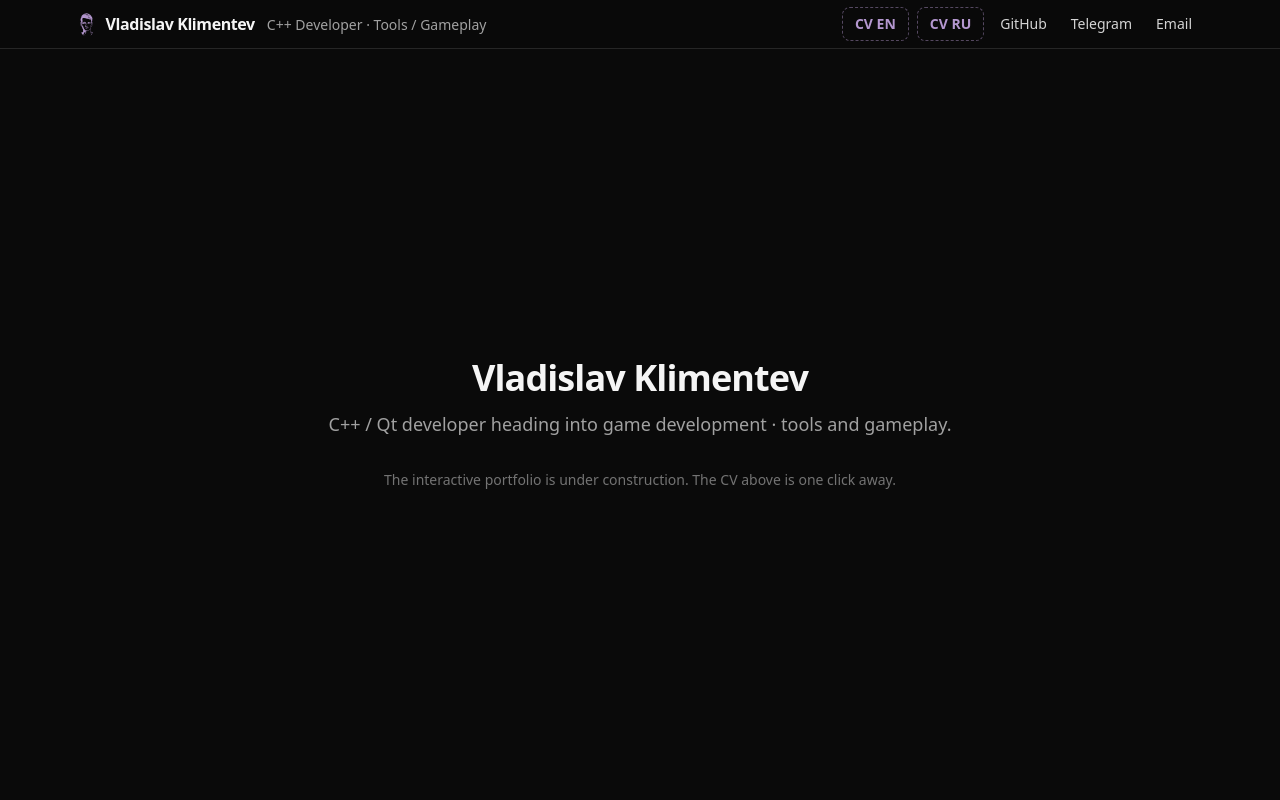
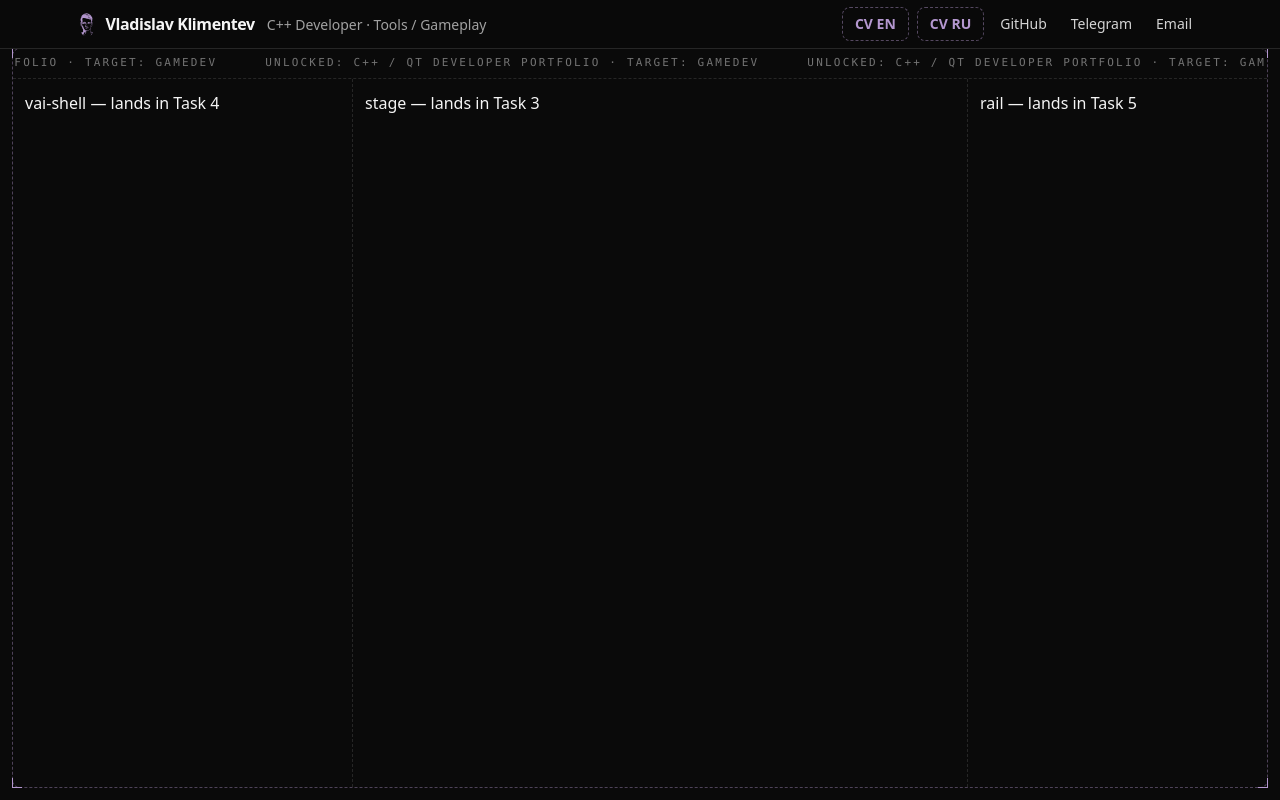
Before and after one commit to vetnem1lk/me.cryzothic.tech, a React (Vite) app: page / in a window 1280 px wide. Built offline with nearby package versions, Linux system fonts and the light colour scheme.

Commit message:
feat: lazy game-board shell with HUD frame and UNLOCKED marquee

```diff
--- a/src/App.tsx
+++ b/src/App.tsx
@@ -1,22 +1,27 @@
-import FastPath from './components/FastPath'
-import TargetCursor from './components/TargetCursor'
+import { Suspense, lazy } from 'react';
+import FastPath from './components/FastPath';
+import TargetCursor from './components/TargetCursor';
+
+const Board = lazy(() => import('./components/board/Board'));
+
+function BoardFallback() {
+  return (
+    <div className="flex flex-1 items-center justify-center">
+      <p className="font-mono text-sm text-neutral-500">loading board…</p>
+    </div>
+  );
+}
 
 export default function App() {
   return (
     <>
       <TargetCursor />
       <FastPath />
-      <main className="flex min-h-dvh items-center justify-center bg-neutral-950 pt-12 text-neutral-100">
-        <div className="px-4 text-center">
-          <h1 className="text-3xl font-semibold tracking-tight sm:text-4xl">Vladislav Klimentev</h1>
-          <p className="mt-3 text-lg text-neutral-400">
-            C++ / Qt developer heading into game development · tools and gameplay.
-          </p>
-          <p className="mt-8 text-sm text-neutral-500">
-            The interactive portfolio is under construction. The CV above is one click away.
-          </p>
-        </div>
+      <main className="flex min-h-dvh flex-col bg-neutral-950 pt-12 text-neutral-100">
+        <Suspense fallback={<BoardFallback />}>
+          <Board />
+        </Suspense>
       </main>
     </>
-  )
+  );
 }
--- /dev/null
+++ b/src/components/board/Board.tsx
@@ -0,0 +1,36 @@
+import Marquee from './Marquee';
+
+const CORNER = 'absolute h-2.5 w-2.5 border-accent';
+const CORNERS = [
+  'top-[-1px] left-[-1px] border-t border-l',
+  'top-[-1px] right-[-1px] border-t border-r',
+  'bottom-[-1px] left-[-1px] border-b border-l',
+  'bottom-[-1px] right-[-1px] border-b border-r',
+];
+
+export default function Board() {
+  return (
+    <div className="mx-auto flex w-full max-w-7xl flex-1 flex-col px-3 pb-3 md:h-[calc(100dvh-3rem)] md:min-h-[520px]">
+      <div className="relative flex min-h-0 flex-1 flex-col rounded-lg border border-dashed border-accent/40">
+        {CORNERS.map((c) => (
+          <span key={c} aria-hidden className={`${CORNER} ${c}`} />
+        ))}
+        <Marquee />
+        <div className="min-h-0 flex-1 md:grid md:grid-cols-[340px_minmax(0,1fr)_300px]">
+          <aside
+            data-dock
+            className="border-b border-dashed border-neutral-800 p-3 md:border-r md:border-b-0"
+          >
+            vai-shell — lands in Task 4
+          </aside>
+          <section data-dock className="border-b border-dashed border-neutral-800 p-3 md:border-b-0">
+            stage — lands in Task 3
+          </section>
+          <aside data-dock className="p-3 md:border-l md:border-dashed md:border-neutral-800">
+            rail — lands in Task 5
+          </aside>
+        </div>
+      </div>
+    </div>
+  );
+}
--- /dev/null
+++ b/src/components/board/Marquee.tsx
@@ -0,0 +1,22 @@
+const STATUS = 'UNLOCKED: C++ / Qt Developer Portfolio · Target: GameDev';
+
+export default function Marquee() {
+  return (
+    <div
+      data-dock
+      className="flex gap-12 overflow-hidden border-b border-dashed border-neutral-800 px-3 py-1.5"
+    >
+      {[0, 1].map((dup) => (
+        <div
+          key={dup}
+          aria-hidden={dup === 1 || undefined}
+          className="marquee-track flex min-w-full shrink-0 justify-around gap-12 font-mono text-[11px] tracking-[0.2em] whitespace-nowrap text-neutral-500 uppercase"
+        >
+          {[0, 1, 2].map((i) => (
+            <span key={i}>{STATUS}</span>
+          ))}
+        </div>
+      ))}
+    </div>
+  );
+}
--- a/src/index.css
+++ b/src/index.css
@@ -15,3 +15,19 @@ body.custom-cursor,
 body.custom-cursor * {
   cursor: none;
 }
+
+/* UNLOCKED ticker — duplicated-track seamless loop; the gap term is load-bearing */
+@keyframes marquee-scroll {
+  to {
+    transform: translateX(calc(-100% - var(--marquee-gap)));
+  }
+}
+.marquee-track {
+  --marquee-gap: 3rem;
+  animation: marquee-scroll 28s linear infinite;
+}
+@media (prefers-reduced-motion: reduce) {
+  .marquee-track {
+    animation: none;
+  }
+}
```
